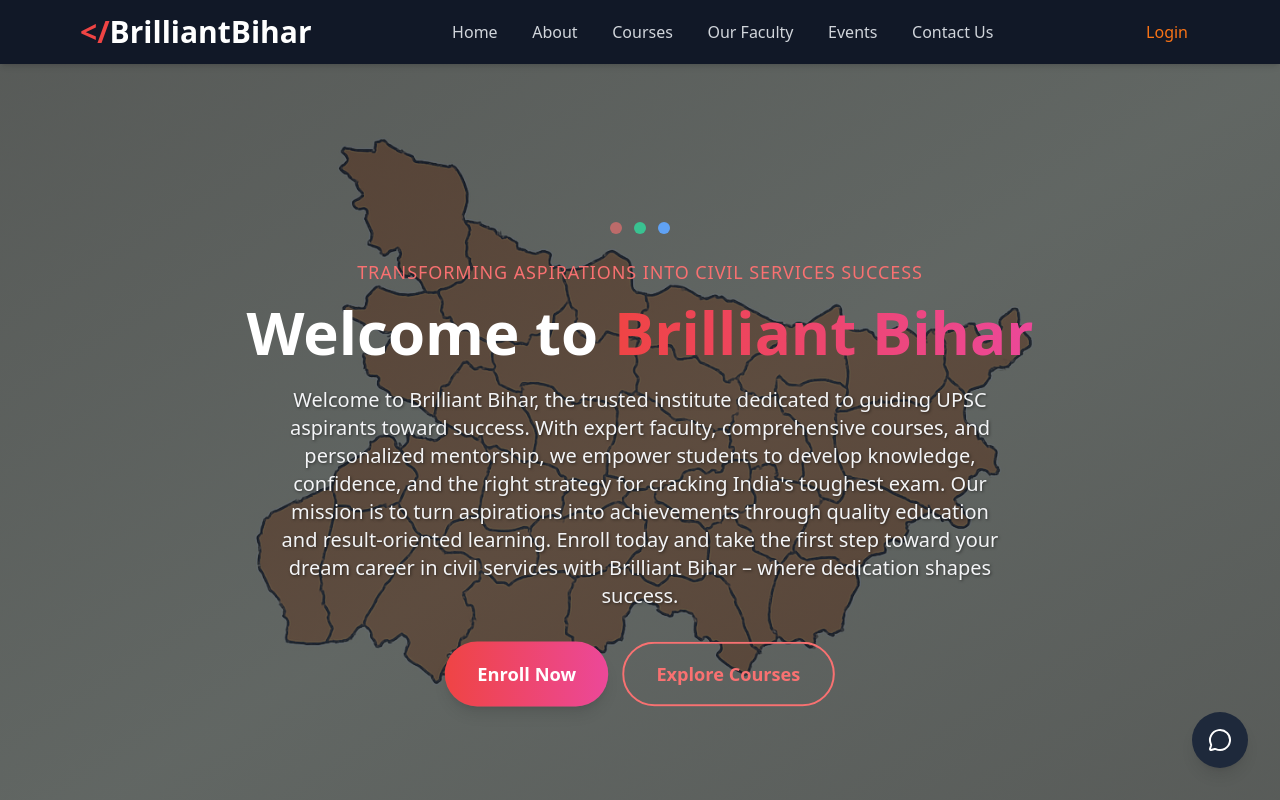
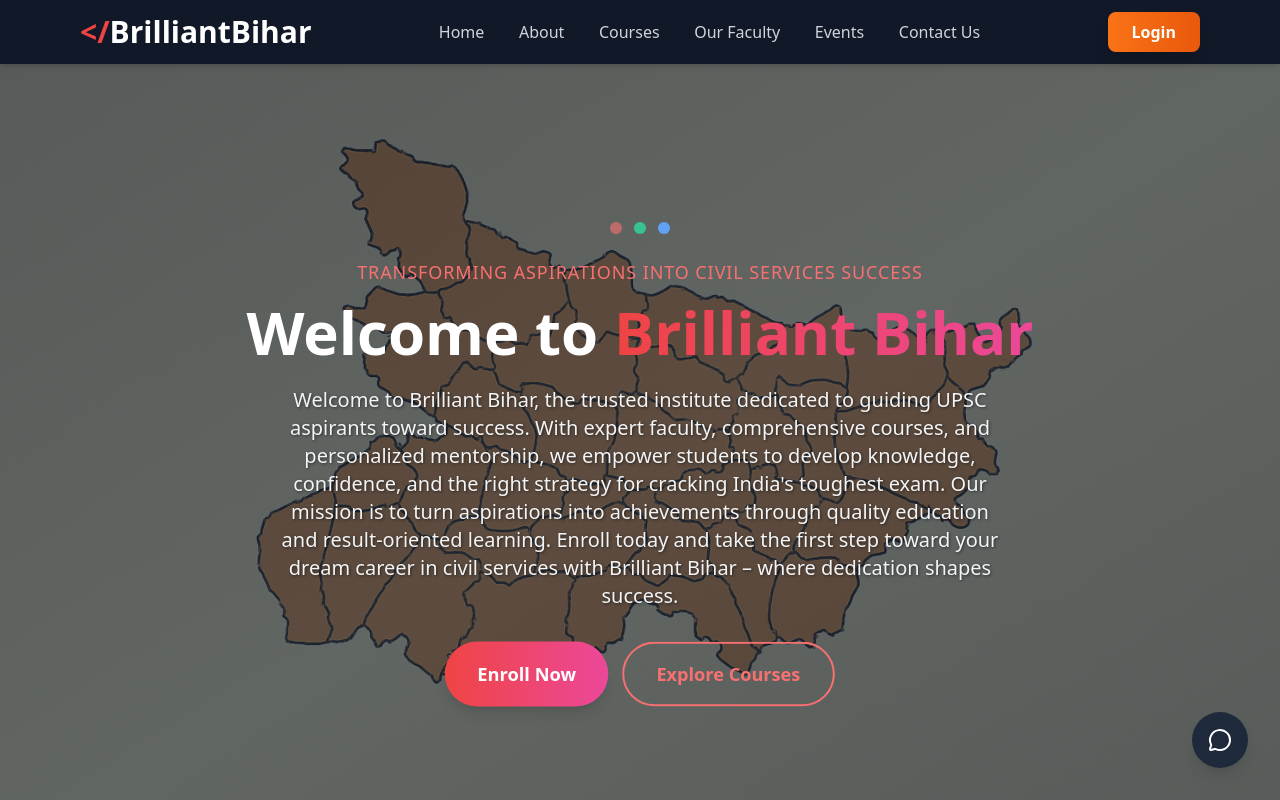
Before and after one commit to TheBrilliantBihar06/frontend, a React (Vite) app: page / in a window 1280 px wide. Shown: the top 800 px of the page. Built offline with nearby package versions, Linux system fonts and the light colour scheme.

Commit message:
fixed login and nav

```diff
--- a/src/components/Navbar.jsx
+++ b/src/components/Navbar.jsx
@@ -112,7 +112,7 @@ const Navbar = () => {
               <div className="relative profile-dropdown">
                 <button
                   onClick={toggleProfile}
-                  className="w-8 h-8 lg:w-10 lg:h-10 rounded-full overflow-hidden border-2 border-gray-600 hover:border-gray-400 transition-colors duration-200"
+                  className="w-8 h-8 lg:w-10 lg:h-10 rounded-full overflow-hidden border-2 border-gray-600 hover:border-orange-400 hover:shadow-lg hover:shadow-orange-500/25 transition-all duration-300 transform hover:scale-110"
                 >
                   {profileImage ? (
                     <img
@@ -138,7 +138,7 @@ const Navbar = () => {
                             alt="Profile"
                             className="w-16 h-16 rounded-full object-cover border-2 border-gray-300"
                           />
-                          <label className="absolute bottom-0 right-0 bg-blue-600 text-white rounded-full p-1 cursor-pointer hover:bg-blue-700 transition-colors shadow-md">
+                          <label className="absolute bottom-0 right-0 bg-orange-600 text-white rounded-full p-1 cursor-pointer hover:bg-orange-700 transition-colors shadow-md">
                             <Camera className="w-3 h-3" />
                             <input
                               type="file"
@@ -158,7 +158,7 @@ const Navbar = () => {
                       <div className="pt-2 border-t border-gray-200">
                         <Link
                           to={getDashboardLink()}
-                          className="w-full flex items-center justify-center px-4 py-2 text-sm font-medium text-blue-600 hover:bg-blue-50 rounded-md transition-colors duration-200"
+                          className="w-full flex items-center justify-center px-4 py-2 text-sm font-medium text-orange-600 hover:bg-orange-50 hover:text-orange-700 rounded-md transition-all duration-200 hover:shadow-md"
                           onClick={() => setIsProfileOpen(false)}
                         >
                           {user?.role === "student" ? "Student Dashboard" : "Teacher Dashboard"}
@@ -197,9 +197,11 @@ const Navbar = () => {
               <div className="flex items-center space-x-2 lg:space-x-3">
                 <Link
                   to="/login"
-                  className="text-orange-500 hover:text-orange-600 hover:bg-orange-100 px-3 py-2 rounded-md text-sm lg:text-base font-medium transition-colors duration-200"
+                  className="relative px-6 py-2 text-sm lg:text-base font-semibold text-white bg-gradient-to-r from-orange-500 to-orange-600 rounded-lg shadow-lg hover:from-orange-600 hover:to-orange-700 hover:shadow-xl hover:shadow-orange-500/25 transform hover:scale-105 transition-all duration-300 overflow-hidden group"
                 >
-                  Login
+                  <span className="absolute inset-0 bg-gradient-to-r from-orange-400 to-orange-500 opacity-0 group-hover:opacity-100 transition-opacity duration-300"></span>
+                  <span className="relative z-10">Login</span>
+                  <div className="absolute inset-0 rounded-lg bg-gradient-to-r from-transparent via-white/20 to-transparent transform -skew-x-12 -translate-x-full group-hover:translate-x-full transition-transform duration-700 ease-out"></div>
                 </Link>
               </div>
             )}
@@ -209,7 +211,7 @@ const Navbar = () => {
           <div className="md:hidden">
             <button
               onClick={toggleMenu}
-              className="text-gray-300 hover:text-white hover:bg-gray-700 p-2 rounded-md"
+              className="text-gray-300 hover:text-white hover:bg-gray-700 p-2 rounded-md transition-colors duration-200"
             >
               {isMenuOpen ? <X className="h-6 w-6" /> : <Menu className="h-6 w-6" />}
             </button>
@@ -249,7 +251,7 @@ const Navbar = () => {
                     {user.role !== "admin" ? (
                       <Link
                         to={getDashboardLink()}
-                        className="block px-3 py-2 text-blue-400 hover:text-blue-300 hover:bg-gray-800 rounded-md text-base font-medium"
+                        className="block px-3 py-2 text-orange-400 hover:text-orange-300 hover:bg-gray-800 rounded-md text-base font-medium transition-colors duration-200"
                         onClick={() => setIsMenuOpen(false)}
                       >
                         {user.role === "student" ? "Student Dashboard" : "Teacher Dashboard"}
@@ -257,7 +259,7 @@ const Navbar = () => {
                     ) : (
                       <Link
                         to="/admin-dashboard"
-                        className="block px-3 py-2 text-blue-400 hover:text-blue-300 hover:bg-gray-800 rounded-md text-base font-medium"
+                        className="block px-3 py-2 text-orange-400 hover:text-orange-300 hover:bg-gray-800 rounded-md text-base font-medium transition-colors duration-200"
                         onClick={() => setIsMenuOpen(false)}
                       >
                         Admin Dashboard
@@ -275,7 +277,7 @@ const Navbar = () => {
                   <div className="px-3 space-y-2">
                     <Link
                       to="/login"
-                      className="block text-orange-500 hover:text-orange-600 hover:bg-orange-100 py-2 text-base font-medium transition-colors duration-200"
+                      className="block w-full text-center px-4 py-3 text-white font-semibold bg-gradient-to-r from-orange-500 to-orange-600 hover:from-orange-600 hover:to-orange-700 rounded-lg shadow-lg hover:shadow-xl transform hover:scale-105 transition-all duration-300"
                       onClick={() => setIsMenuOpen(false)}
                     >
                       Login
```
